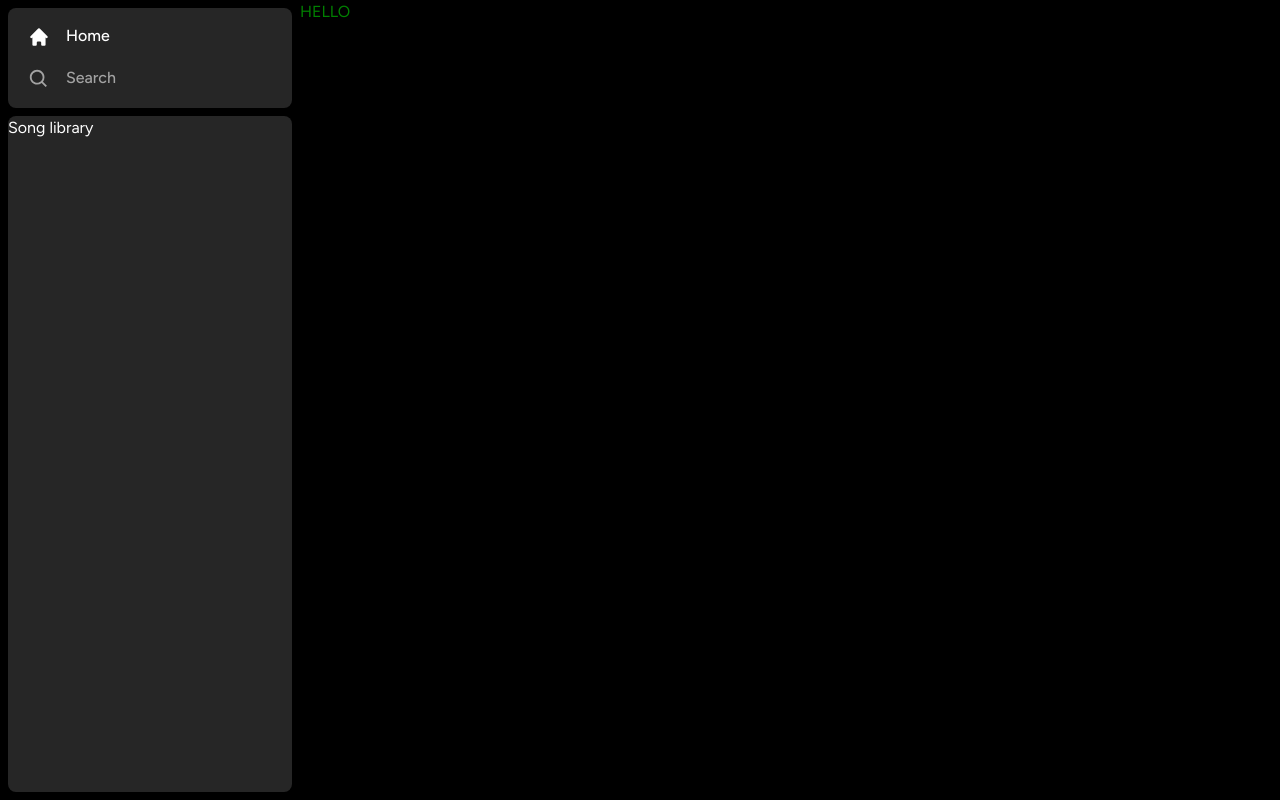
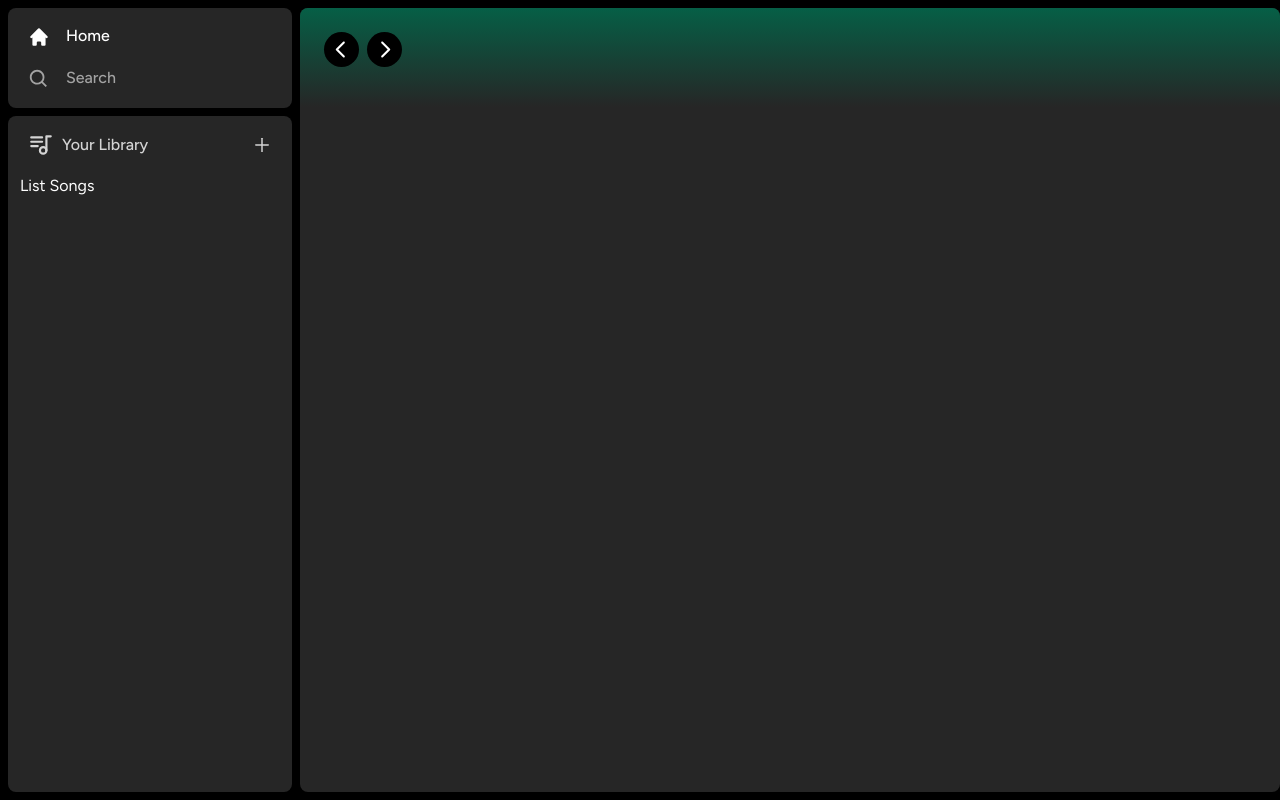
Before and after one commit to OleksandrB93/spotify-clone, a Next.js app: page / in a window 1280 px wide. Built offline with nearby package versions, Linux system fonts and the light colour scheme.

Commit message:
added library

```diff
--- a/app/(site)/page.tsx
+++ b/app/(site)/page.tsx
@@ -1,5 +1,9 @@
+import Header from "@/components/Header";
+
 export default function Home() {
   return (
-   <div className="text-accent">HELLO</div>
-  )
+    <div className="bg-neutral-800 rounded-lg h-full w-full overflow-hidden overflow-y-auto">
+      <Header>Header</Header>
+    </div>
+  );
 }
--- /dev/null
+++ b/components/Header.tsx
@@ -0,0 +1,39 @@
+"use client";
+
+import { useRouter } from "next/navigation";
+import { twMerge } from "tailwind-merge";
+import { RxCaretLeft, RxCaretRight } from "react-icons/rx";
+
+interface HeaderProps {
+  children: React.ReactNode;
+  className?: string;
+}
+
+const Header: React.FC<HeaderProps> = ({ children, className }) => {
+  const router = useRouter();
+
+  const hangleLogout = () => {
+    //logout
+  };
+  return (
+    <div
+      className={twMerge(
+        `h-fit bg-gradient-to-b from-emerald-800 p-6`,
+        className
+      )}
+    >
+      <div className="w-full mb-4 flex items-center justify-between ">
+        <div className="hidden md:flex gap-x-2 items-center">
+          <button onClick={()=>{router.back()}} className="rounded-full bg-black flex items-center justify-center hover:opacity-60 transition">
+            <RxCaretLeft className="text-white" size={35} />
+          </button>
+          <button onClick={()=>{router.forward()}} className="rounded-full bg-black flex items-center justify-center hover:opacity-60 transition">
+            <RxCaretRight className="text-white" size={35} />
+          </button>
+        </div>
+      </div>
+    </div>
+  );
+};
+
+export default Header;
--- /dev/null
+++ b/components/Library.tsx
@@ -0,0 +1,28 @@
+"use client";
+
+import { TbPlaylist } from "react-icons/tb";
+import { AiOutlinePlus } from "react-icons/ai";
+const Library = () => {
+  const onClick = () => {
+    // handle upload later
+  };
+
+  return (
+    <div className="flex flex-col">
+      <div className=" flex items-center justify-beetwen px-5 pt-4">
+        <div className="inline-flex items-center gap-x-2">
+          <TbPlaylist className="text-neutral-300" size={26} />
+          <p className="text-neutral-300 font-medium text-md">Your Library</p>
+        </div>
+        <AiOutlinePlus
+          className="text-neutral-300 ml-auto cursor-pointer hover:text-white transition"
+          onClick={onClick}
+          size={20}
+        />
+      </div>
+      <div className="flex  flex-col qap-y-2 mt-4 px-3">List Songs</div>
+    </div>
+  );
+};
+
+export default Library;
--- a/components/Sidebaar.tsx
+++ b/components/Sidebaar.tsx
@@ -7,6 +7,7 @@
 
 import Box from "./Box";
 import SidebarItem from "./SidebarItem";
+import Library from "./Library";
 
 interface ISidebarProps {
   children: React.ReactNode;
@@ -40,9 +41,9 @@
             <SidebarItem key={item.label} {...item} />
           ))}
         </Box>
-        <Box className="overflow-y-auto h-full">Song library</Box>
+        <Box className="overflow-y-auto h-full"><Library /></Box>
       </div>
-      <main>{children}</main>
+      <main className=" h-full flex-1 overflow-y-auto py-2">{children}</main>
     </div>
   );
 };
```
